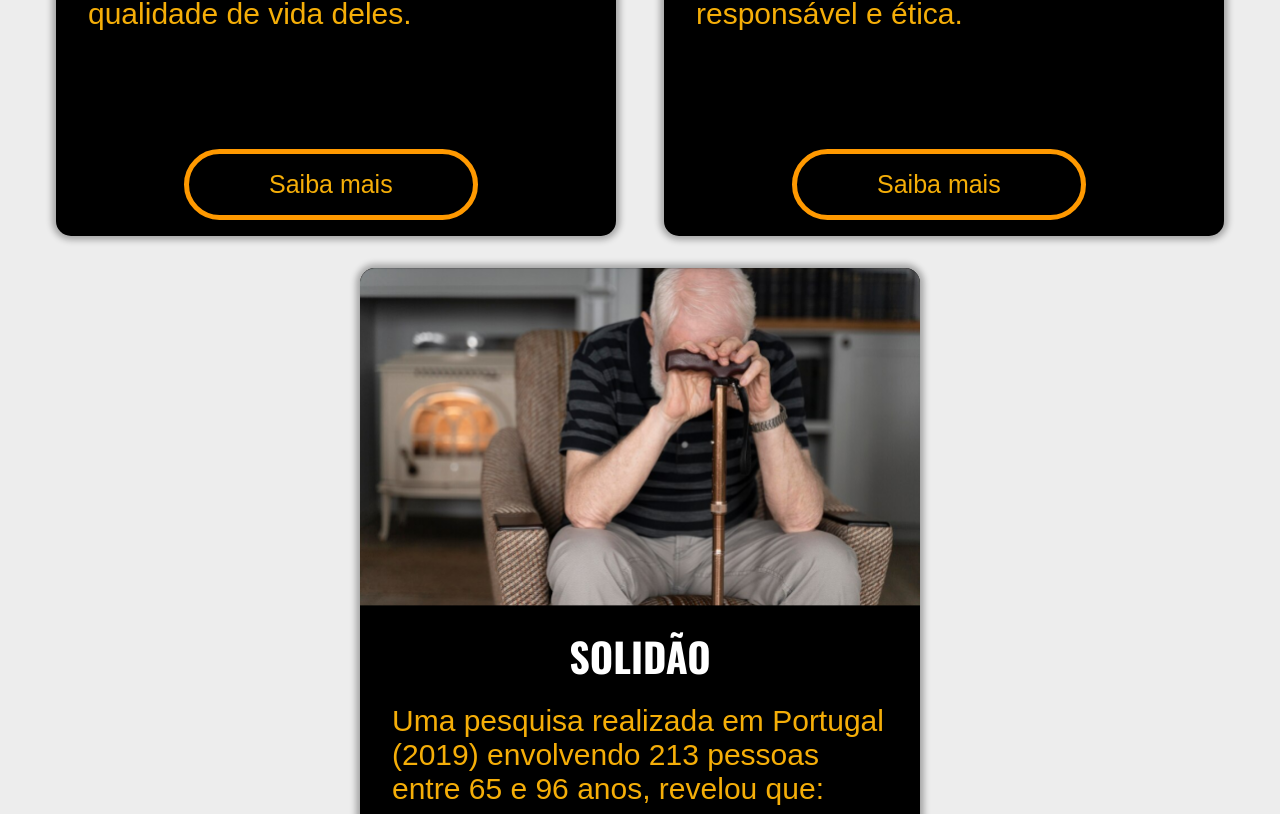
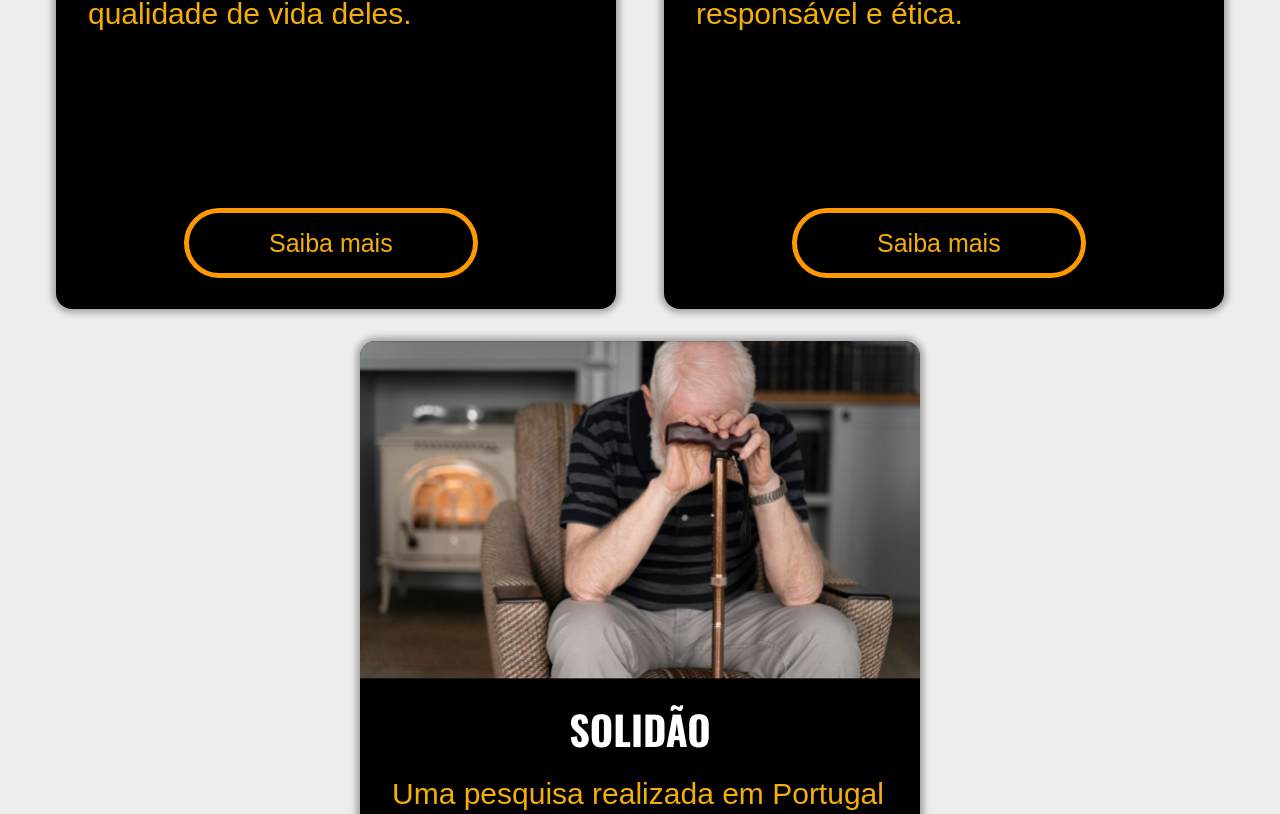
Before and after one commit to Murilo0123/TCC_Pinguim, a React (Vite) app: page /referencias in a window 1280 px wide. Shown: the part 1284-2098 px from the top of the page. Built offline with nearby package versions, Linux system fonts and the light colour scheme; a web font is replaced by a local one.

Commit message:
Adição do vídeo do funcionamento e modificações necessárias

```diff
--- a/src/pages/Funcionamento.jsx
+++ b/src/pages/Funcionamento.jsx
@@ -4,12 +4,15 @@ import { ProdutoComponent } from '../styles/SobreProduto.styles.js'
 export function Funcionamento() {
   return (
     <ProdutoComponent>
+
         <section>
             <h1>Funcionamento</h1>
             <p>O produto é um robô segurança que identificará movimentos  através do sensor ultrassônico enquanto movimenta sua cabeça. Por meio de um sensor de fumaça ele detectará possíveis incêndios e gases tóxicos ativando o buzzer para fazer um barulho alto de alarme. Também mostrará informações coletadas do ar em seu display oled e caso haja uma variação no ar, o robô mandará uma notificação ao celular conectado a ele.</p>
         </section>
 
-        <img src= {ilustracao} alt="" />
+        <iframe width="500" height="500" src="https://www.youtube.com/embed/NUm2JDsd2hM?si=mhnmlO1nkbuArmq-" title="YouTube video player" frameborder="0" allow="accelerometer; autoplay; clipboard-write; encrypted-media; gyroscope; picture-in-picture; web-share" referrerpolicy="strict-origin-when-cross-origin" allowfullscreen></iframe>
+
     </ProdutoComponent>
+
   )
 }
--- a/src/pages/Jogo.jsx
+++ b/src/pages/Jogo.jsx
@@ -1,11 +1,14 @@
 import React from 'react'
-import { JogoContainer } from '../styles/Jogo.styles'
+import { BotJogoContainer, JogoContainer } from '../styles/Jogo.styles'
 
 export function Jogo() {
   return (
     <JogoContainer>
         <h1>JOGO</h1>
-        <iframe width="800" height="450" src="https://www.youtube.com/embed/5kwsE5S5RfA?si=B5tjqB4UX9exeFpf" title="YouTube video player" frameborder="0" allow="accelerometer; autoplay; clipboard-write; encrypted-media; gyroscope; picture-in-picture; web-share" referrerpolicy="strict-origin-when-cross-origin" allowfullscreen></iframe>
+        <BotJogoContainer>
+          <iframe width="1000" height="563" src="https://www.youtube.com/embed/5kwsE5S5RfA?si=B5tjqB4UX9exeFpf" title="YouTube video player" frameborder="0" allow="accelerometer; autoplay; clipboard-write; encrypted-media; gyroscope; picture-in-picture; web-share" referrerpolicy="strict-origin-when-cross-origin" allowfullscreen></iframe>
+          <a href="https://gd.games/tcc_pinguim/patas-em-chamas">Jogar</a>
+        </BotJogoContainer>
     </JogoContainer>
   )
 }
--- a/src/pages/Referencias.jsx
+++ b/src/pages/Referencias.jsx
@@ -13,14 +13,14 @@ export function Referencias() {
           <h2>SEGURANÇA DOMICILIAR</h2><br />
           <p>Um estudo com 288 idosos na zona rural do RN mostrou que quase um quarto deles já caiu, com quase um quarto dessas quedas resultando em fraturas. A maioria das quedas aconteceu dentro de casa, principalmente no banheiro.  A pesquisa revelou que a maioria dos lares não possui itens de segurança básicos, como pisos uniformes, tapetes fixos, antiderrapante no chuveiro e escadas seguras.  A falta desses itens está diretamente ligada ao risco de quedas.  O estudo conclui que a maioria dos idosos vive em ambientes inseguros,  e que medidas de prevenção e segurança domiciliar são cruciais para garantir a qualidade de vida deles.
           </p>
-          <button href="">Saiba mais</button>
+          <a href="https://periodicos.ufrn.br/rcp/article/view/23018">Saiba mais</a>
         </ReferenciasContainer>
         <ReferenciasContainer className="Segundo">
           <img src={Auto} alt="" />
           <h2>	AUTOMAÇÃO RESIDENCIAL</h2><br />
           <p>O projeto de automação residencial assistiva (ARA) visa melhorar a qualidade de vida de idosos, com foco na segurança e independência. O sistema utiliza sensores, dispositivos inteligentes e um aplicativo móvel para monitorar o ambiente e a saúde do usuário, além de permitir o controle remoto por parte do cuidador. O projeto se baseia nos conceitos de Ambient Assisted Living (AAL), com foco na segurança, bem-estar e independência do usuário. É importante considerar aspectos éticos e sociais, como privacidade e acessibilidade, para garantir que o sistema seja desenvolvido de forma responsável e ética.
           </p>
-          <button href="https://periodicos.ufrn.br/rcp/article/view/23018">Saiba mais</button>
+          <a href="https://www.google.com/url?sa=t&rct=j&q=&esrc=s&source=web&cd=&ved=2ahUKEwjFxZiZ5MiJAxVbJrkGHaMxCc4QFnoECB0QAQ&url=http%3A%2F%2Frepositorio.anhanguera.edu.br%3A8080%2Fbitstream%2F123456789%2F395%2F1%2FAutomac%25CC%25A7a%25CC%2583o%2520Residencial%2520para%2520Auxi%25CC%2581lio%2520a%25CC%2580%2520Terceira%2520Idade%2520-%2520Souza%2520Sobrinho%2520e%2520Santos%2520%25281%2529.pdf&usg=AOvVaw1C7dOPSP1aCzWoizOZwceb&opi=89978449">Saiba mais</a>
         </ReferenciasContainer>
       </DivContainer>
       <TerContainer>
@@ -44,7 +44,7 @@ export function Referencias() {
           </ul>
 
           </p>
-          <button href="https://repositorio.ispa.pt/handle/10400.12/7115">Saiba mais</button>
+          <a href="https://repositorio.ispa.pt/handle/10400.12/7115">Saiba mais</a>
         </ReferenciasContainer>
 
       </TerContainer>
--- a/src/pages/SobreNos.jsx
+++ b/src/pages/SobreNos.jsx
@@ -36,7 +36,7 @@ export function SobreNos() {
       <ParticipantesContainer>
         <img className="integrantes" src={Rafael} alt="" />
         <h2>Rafael Casemiro</h2>
-        <p>Responsável pelo design do projeto</p>
+        <p>Responsável pelo sensor de gás e design do projeto</p>
         <div>
           <a href="https://www.linkedin.com/in/rafael-dos-santos-borges-casemiro-0b48582ba/" target="_blank"><img src={Linkedin} alt="" /></a>
           <a href="https://github.com/RafaelCasemiro" target="_blank"><img src={GitHub} alt="" /></a>
--- a/src/styles/Componentes.styles.js
+++ b/src/styles/Componentes.styles.js
@@ -63,7 +63,6 @@ padding-bottom: 2rem;
     @media (max-width: 1140px){
         h1{
             font-size:40px ;
-            margin-block:3rem ;
         }
     }
 `
--- a/src/styles/Jogo.styles.js
+++ b/src/styles/Jogo.styles.js
@@ -3,10 +3,50 @@ import styled from "styled-components";
 export const JogoContainer = styled.div`
     text-align: center;
     padding: auto;
+    padding-bottom: 2rem;
     margin-top: 2rem;
 
     h1 {
         margin-bottom: 2rem;
         font-size: 64px;
     }
+
+    @media (max-width: 1140px){
+        iframe{
+            width: 300px;
+            height: 169px;
+        }
+
+        h1{
+            font-size:40px ;
+        }
+    }
 `
+
+export const BotJogoContainer = styled.section`
+    display: flex;
+    flex-direction: column;
+    align-items: center;
+    gap: 1rem;
+
+    a {
+        color: ${props => props.theme.laranjaAncora};
+        text-decoration: none;
+        margin-inline: 8rem;
+        font-size: 25px;
+        background: ${props => props.theme.preto};
+        border: 5px solid ${props => props.theme.laranjaTitulo};
+        padding-inline: 2rem;
+        padding-block: 0.5rem;
+        border-radius: 5rem;
+
+    }
+
+    button {
+        font-size: 17px;
+        margin-inline: 4rem;
+        padding-inline: 3rem;
+        padding-block: 0.5rem;
+        margin-block: 0rem;
+    }
+`
--- a/src/styles/Referencias.styles.js
+++ b/src/styles/Referencias.styles.js
@@ -3,8 +3,9 @@ import styled from "styled-components";
 export const ReferenciasContainer = styled.div`
 
     background: ${props => props.theme.preto};
-    border-radius: 15px;
+    border-radius: 1rem;
     width: 560px;
+    height: 1360px;
     box-shadow: 0 0 6px 4px rgba(0, 0, 0, 0.30);
     margin-bottom: 2rem;
 
@@ -13,7 +14,7 @@ export const ReferenciasContainer = styled.div`
         margin-inline: 2rem;
         font-size: 30px;
         height: 684px;
-        margin-bottom: 4rem;
+        margin-bottom: 10rem;
     }
 
     h2 {
@@ -24,7 +25,7 @@ export const ReferenciasContainer = styled.div`
         font-size: 40px;
     }
 
-    button {
+    a {
         color: ${props => props.theme.laranjaAncora};
         text-decoration: none;
         margin-inline: 8rem;
@@ -34,7 +35,7 @@ export const ReferenciasContainer = styled.div`
         padding-inline: 5rem;
         padding-block: 1rem;
         border-radius: 5rem;
-        margin-block: 1rem;
+
     }
     img {
         width: 100%;
@@ -65,15 +66,11 @@ export const ReferenciasContainer = styled.div`
 
         }
 
-        a {
-            font-size: 20px;
-        }
-
         img {
             height: 13rem;
         }
 
-        button {
+        a {
             font-size: 17px;
             margin-inline: 4rem;
             padding-inline: 3rem;
--- a/src/styles/SobreProduto.styles.js
+++ b/src/styles/SobreProduto.styles.js
@@ -1,11 +1,12 @@
 import styled from "styled-components"
 
-export const ProdutoComponent = styled.div`
+export const ProdutoComponent = styled.section`
     display: flex;
     align-items: center;
     justify-content: center;
     gap: 5rem;
     margin-top: 2rem;
+
 
     p {
         max-width: 50rem;
@@ -25,10 +26,6 @@ export const ProdutoComponent = styled.div`
         padding-bottom: 2rem;
         padding-inline: 2rem;
 
-        img {
-            width: 14.375rem;
-        }
-
         h1 {
             font-size:2.5rem;
         }
```
